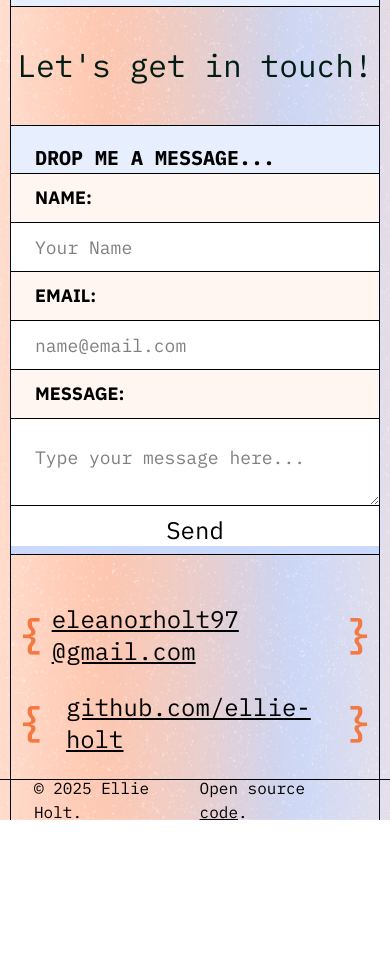
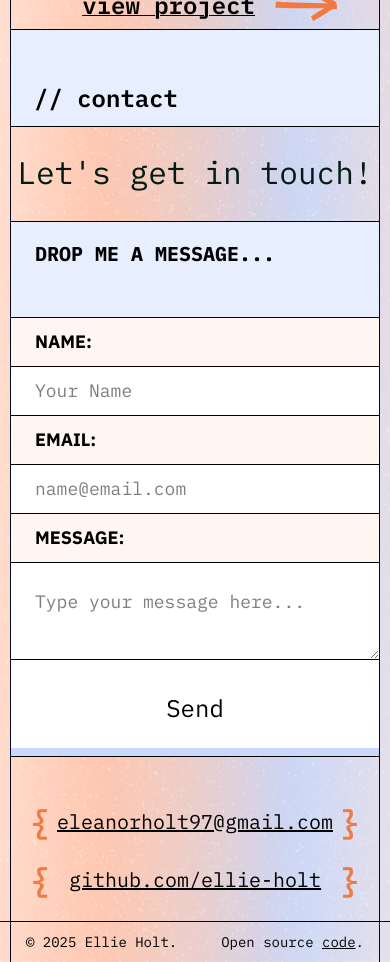
Before and after one commit to ellie-holt/portfolio, a Svelte app: page / in a window 390 px wide. Shown: the part 4420-5382 px from the top of the page. Before the commit the page ends 5244 px from the top, so only its background shows below. Built offline with nearby package versions, Linux system fonts and the light colour scheme.

Commit message:
Further responsive styling

```diff
--- a/src/app.css
+++ b/src/app.css
@@ -45,11 +45,11 @@
   --shadow-blocky-xl: 12px 12px 0 0;
   --shadow-blocky: var(--shadow-blocky-md);
 
-  --breakpoint-4xs: 22rem;
-  --breakpoint-3xs: 28rem;
-  --breakpoint-2xs: 34rem;
-  --breakpoint-xs: 36rem;
-  --breakpoint-3xl: 112rem;
+  --breakpoint-4xs: 352px;
+  --breakpoint-3xs: 448px;
+  --breakpoint-2xs: 544px;
+  --breakpoint-xs: 576px;
+  --breakpoint-3xl: 1792px;
 
   --font-mono: "IBM Plex Mono", monospace;
 
@@ -69,6 +69,8 @@
 @layer theme {
   :root,
   :host {
+    --spacing-banner: 3rem;
+    --spacing-form: 3rem;
     @variant 3xs {
       --spacing-banner: 3.5rem;
       --spacing-form: 4rem;
--- a/src/components/About.svelte
+++ b/src/components/About.svelte
@@ -1,6 +1,6 @@
 <section
   id="about"
-  class="flex flex-col mx-2.5 xs:mx-5 md:mx-6 lg:mx-6 xl:mx-6 scroll-m-23 3xs:scroll-m-14 2xs:scroll-m-0 pb-[1px]"
+  class="flex flex-col mx-2.5 xs:mx-5 md:mx-6 lg:mx-6 xl:mx-6 scroll-m-14 3xs:scroll-m-14 2xs:scroll-m-0 pb-[1px]"
 >
   <div
     class="h-[calc(var(--spacing-banner)_*_2)] bg-tangerine-100 flex items-end"
--- a/src/components/Contact.svelte
+++ b/src/components/Contact.svelte
@@ -3,23 +3,29 @@
 
 <section
   id="contact"
-  class="flex flex-col relative mx-2.5 xs:mx-5 md:mx-6 lg:mx-6 xl:mx-6 3xs:scroll-m-14 2xs:scroll-m-0 scroll-m-23"
+  class="flex flex-col relative mx-2.5 xs:mx-5 md:mx-6 lg:mx-6 xl:mx-6 3xs:scroll-m-14 2xs:scroll-m-0 scroll-m-14"
 >
   <div class="flex items-end h-[calc(var(--spacing-banner)_*_2)] bg-azure-100">
     <h3 class="md:py-4 py-3 pl-6 md:text-3xl text-2xl font-semibold">
       // contact
     </h3>
   </div>
-  <div class="px-[1px] py-[1px]">
-    <h2 class="text-center text-[8vw] lg:text-[6vw] py-9 shadow-border">
-      Let's get in touch!
-    </h2>
+  <div class="px-[1px] py-[1px] h-[calc(var(--spacing-banner)_*_2)]">
+    <div class="shadow-border h-full flex items-center justify-center">
+      <h2
+        class="text-center text-[8vw] lg:text-[6vw] xl:text-[5vw] 2xl:text-[4.5vw]"
+      >
+        Let's get in touch!
+      </h2>
+    </div>
   </div>
 
   <!-- contact form and links wrapper -->
   <div class=" lg:w-2/3 xl:w-3/5 w-full self-center overflow-hidden">
     <!-- contact form -->
-    <div class="flex bg-azure-100 px-[1px] h-form shadow-border items-center">
+    <div
+      class="flex bg-azure-100 px-[1px] xs:h-form h-[calc(var(--spacing-form)_*_2)] shadow-border items-center"
+    >
       <h4
         class="px-6 md:py-8 xs:py-6 py-4.5 xs:text-2xl text-xl w-full h-full shadow-border"
       >
@@ -88,7 +94,7 @@
         class="relative group pl-[1px] pr-[1px] xs:pr-0 gap-[1px] col-span-full col-start-1 xs:col-end-2 xs:col-span-1 row-start-7 xs:row-start-4 xs:row-end-5 bg-white"
       >
         <button
-          class="relative shadow-border w-full h-form xs:h-[calc(var(--spacing-form)_-_1px)] cursor-pointer text-2xl hover:font-semibold group z-20"
+          class="relative shadow-border w-full h-[calc(var(--spacing-banner)_*_2)] xs:h-[calc(var(--spacing-form)_-_1px)] cursor-pointer text-2xl hover:font-semibold group z-20"
           type="submit"
           >Send
         </button><span
--- a/src/components/Footer.svelte
+++ b/src/components/Footer.svelte
@@ -68,7 +68,7 @@
       >
       <!-- contact links -->
       <div
-        class="xs:text-2xl text-2xl flex flex-col sm:px-6 px-2 items-end justify-center gap-6 sm:mt-6 mt-12"
+        class="3xs:text-2xl 4xs:text-xl flex flex-col sm:px-6 px-2 items-end justify-center gap-6 sm:mt-6 mt-12"
       >
         <!-- email -->
         <div class="flex items-center justify-center gap-4">
@@ -86,7 +86,7 @@
               >&lcub;</span
             >
             <span
-              class="underline transition-all duration-300 ease-in group-hover:decoration-transparent"
+              class="text-center 3xs:text-left underline transition-all duration-300 ease-in group-hover:decoration-transparent"
               ><span class="break-all">eleanorholt97</span>@gmail.com</span
             >
             <span
@@ -110,8 +110,10 @@
               >&lcub;</span
             >
             <span
-              class="underline transition-all duration-300 ease-in group-hover:decoration-transparent"
-              >github.com/ellie-holt</span
+              class="text-center 3xs:text-left underline transition-all duration-300 ease-in group-hover:decoration-transparent"
+              ><span class="break-all">github.com/</span><span
+                class="break-keep">ellie-holt</span
+              ></span
             >
             <span
               class="brackets relative pl-[0.55em] text-[1.7em] font-semibold text-tangerine-500 transition-transform duration-300 ease-in group-hover:-translate-x-1 group-hover:scale-90 leading-none"
@@ -123,10 +125,12 @@
     </div>
   </div>
   <div
-    class="absolute bottom-0 left-0 right-0 h-10 xl:mx-6 mx-2.5 xs:mx-5 lg:mx-6 md:mx-6 flex items-center justify-between px-6"
+    class="absolute bottom-0 left-0 right-0 h-10 xl:mx-6 mx-2.5 xs:mx-5 lg:mx-6 md:mx-6 flex items-center justify-between"
   >
-    <p class="font-mono">&copy; 2025 Ellie Holt.</p>
-    <p class="font-mono">
+    <p class="3xs:pl-6 pl-4 font-mono 3xs:text-base text-sm">
+      &copy; 2025 Ellie Holt.
+    </p>
+    <p class="3xs:pr-6 pr-4 font-mono 3xs:text-base text-sm">
       Open source <a
         href="https://github.com/ellie-holt/portfolio"
         target="_blank"
--- a/src/components/Work.svelte
+++ b/src/components/Work.svelte
@@ -7,7 +7,7 @@
 
 <section
   id="work"
-  class="flex flex-col mx-2.5 xs:mx-5 md:mx-6 lg:mx-6 xl:mx-6 scroll-m-23 3xs:scroll-m-14 2xs:scroll-m-0 pb-[1px]"
+  class="flex flex-col mx-2.5 xs:mx-5 md:mx-6 lg:mx-6 xl:mx-6 scroll-m-14 3xs:scroll-m-14 2xs:scroll-m-0 pb-[1px]"
 >
   <div
     class="h-[calc(var(--spacing-banner)_*_2)] bg-aquamarine-100 flex items-end"
```
